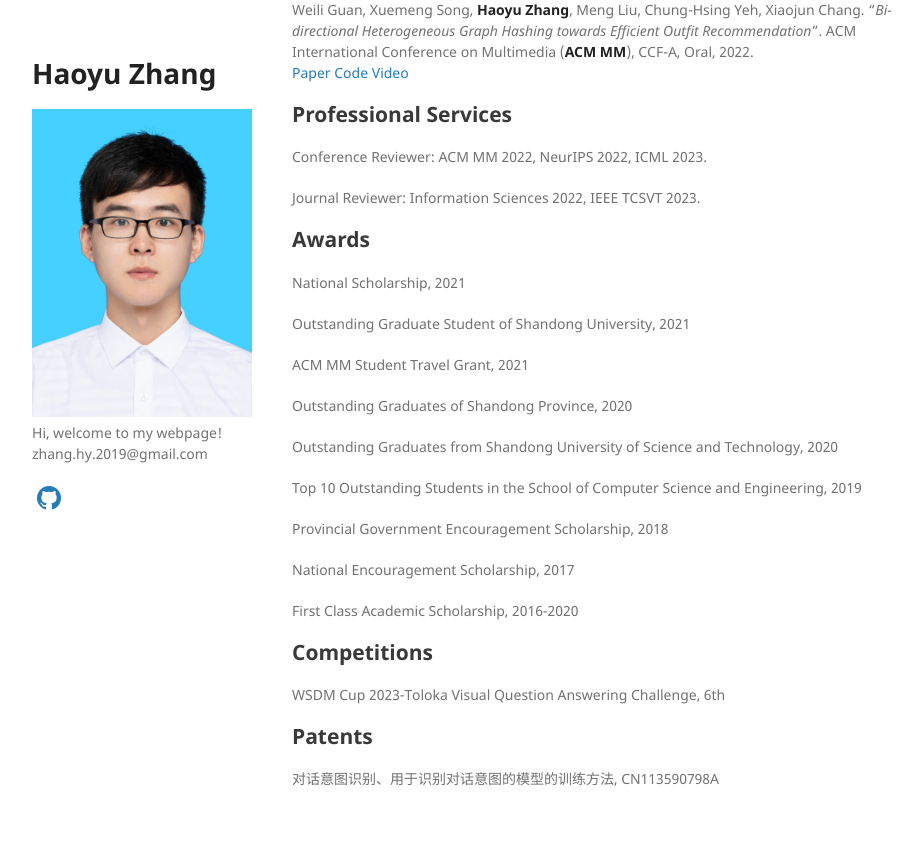
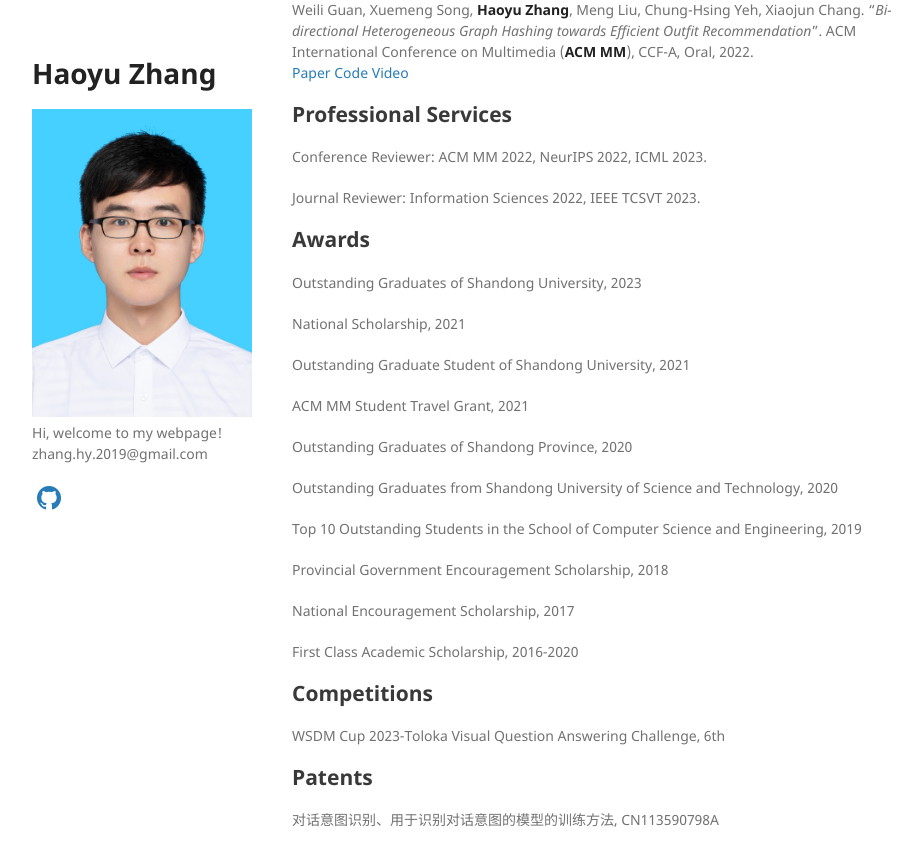
Before and after one commit to Hyu-Zhang/Hyu-Zhang.github.io, a Jekyll site: the page built from index.md, in a window 1280 px wide and 900 px high, scrolled down 751 px. Shown: the top 866 px of the window, without its empty margins (178-1096 px from the left). Built offline with Jekyll 4.4.1, drawn with Linux system fonts in a browser that asks for light colours; a style sheet for code colours, icons or effects is not loaded; our own code applies the rules of GitHub Pages for plain Markdown files.

Commit message:
Update index.md

```diff
--- a/index.md
+++ b/index.md
@@ -67,6 +67,8 @@
 
 ## Awards
 
+Outstanding Graduates of Shandong University, 2023
+
 National Scholarship, 2021
 
 Outstanding Graduate Student of Shandong University, 2021
```
